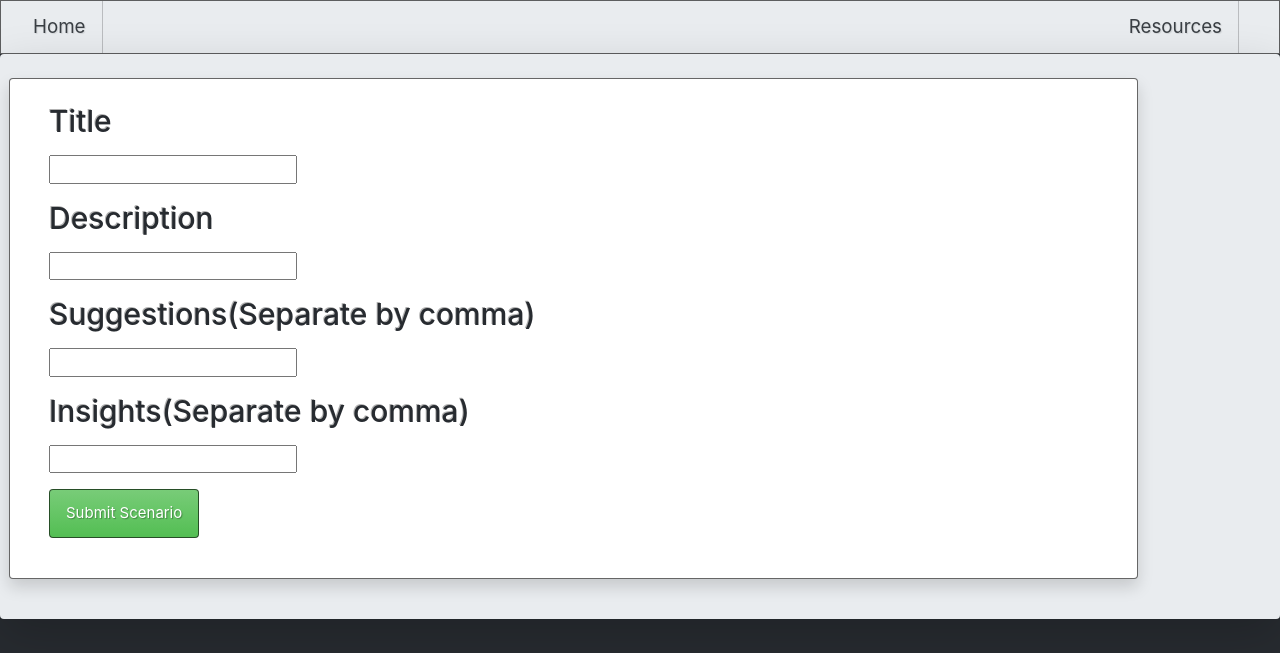
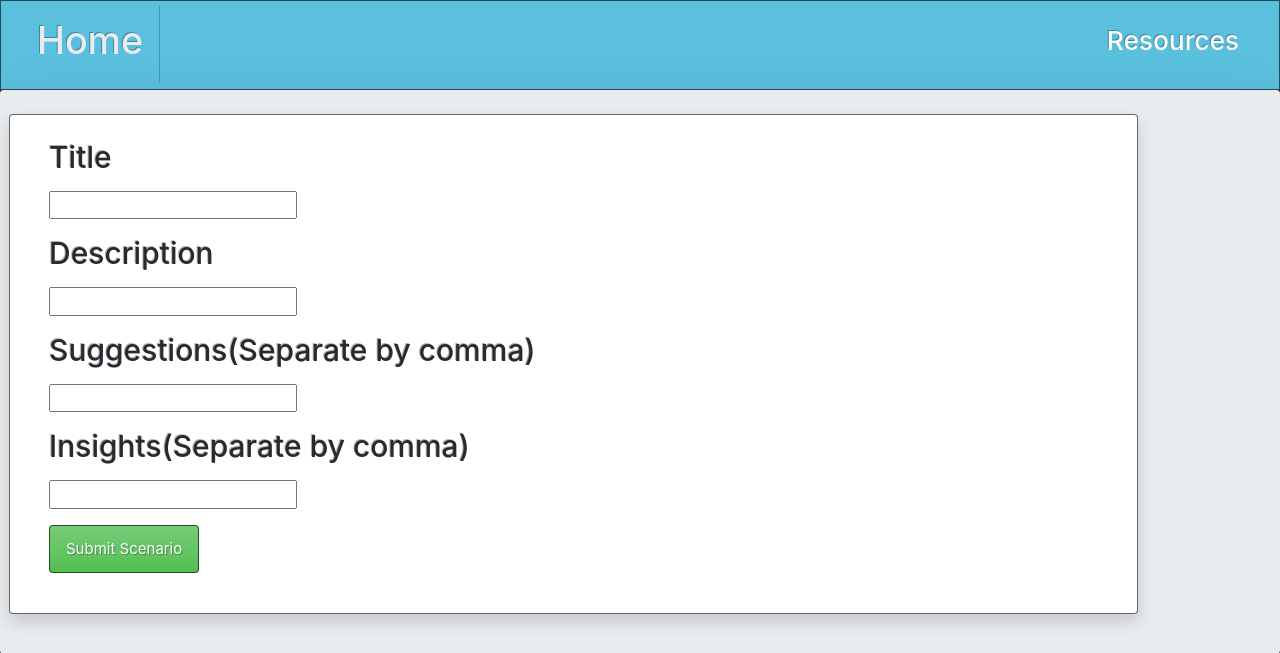
Before and after one commit to Cerchie/better-together, a Flask app: page /scenario_maker in a window 1280 px wide. Shown: the top 653 px of the page. Run offline with Flask 2, Linux system fonts and the light colour scheme; some libraries are stand-ins or nearby versions.

Commit message:
styled navbar some more

```diff
--- a/templates/index.html
+++ b/templates/index.html
@@ -7,15 +7,20 @@
     <link rel="stylesheet" href="https://stackpath.bootstrapcdn.com/bootswatch/4.5.2/slate/bootstrap.min.css"
         integrity="sha384-8iuq0iaMHpnH2vSyvZMSIqQuUnQA7QM+f6srIdlgBrTSEyd//AWNMyEaSF2yPzNQ" crossorigin="anonymous">
     <link rel="stylesheet" href="/static/style.css">
-    <link rel="icon" href="/static/images/favicon.ico"/>
-    <title>Responding to Comments that Perpetuate Inequality</title>
+    <link rel="icon" href="/static/images/favicon.ico" />
+    <title>Practice Responding to Biased Comments</title>
 </head>
 
 <body>
-    <nav class="navbar navbar-light bg-light">
+    <nav class="navbar navbar-light bg-info">
+        <a class="navbar-brand navlink m-1 font-weight-bold text-light" href="{{ url_for('landing_page') }}">
+            <h1>Home</h1>
+        </a>
 
-        <a class="navbar-brand mr-4" href="{{ url_for('landing_page') }}">Home</a>
-        <a class="navbar-brand mr-4" href="{{ url_for('education_resources') }}">Resources</a>
+        <a class="navlink font-weight-bold m-4" href="{{ url_for('education_resources') }}">
+            <h3>Resources</h3>
+        </a>
+
     </nav>
     {% block content %}
 
```
